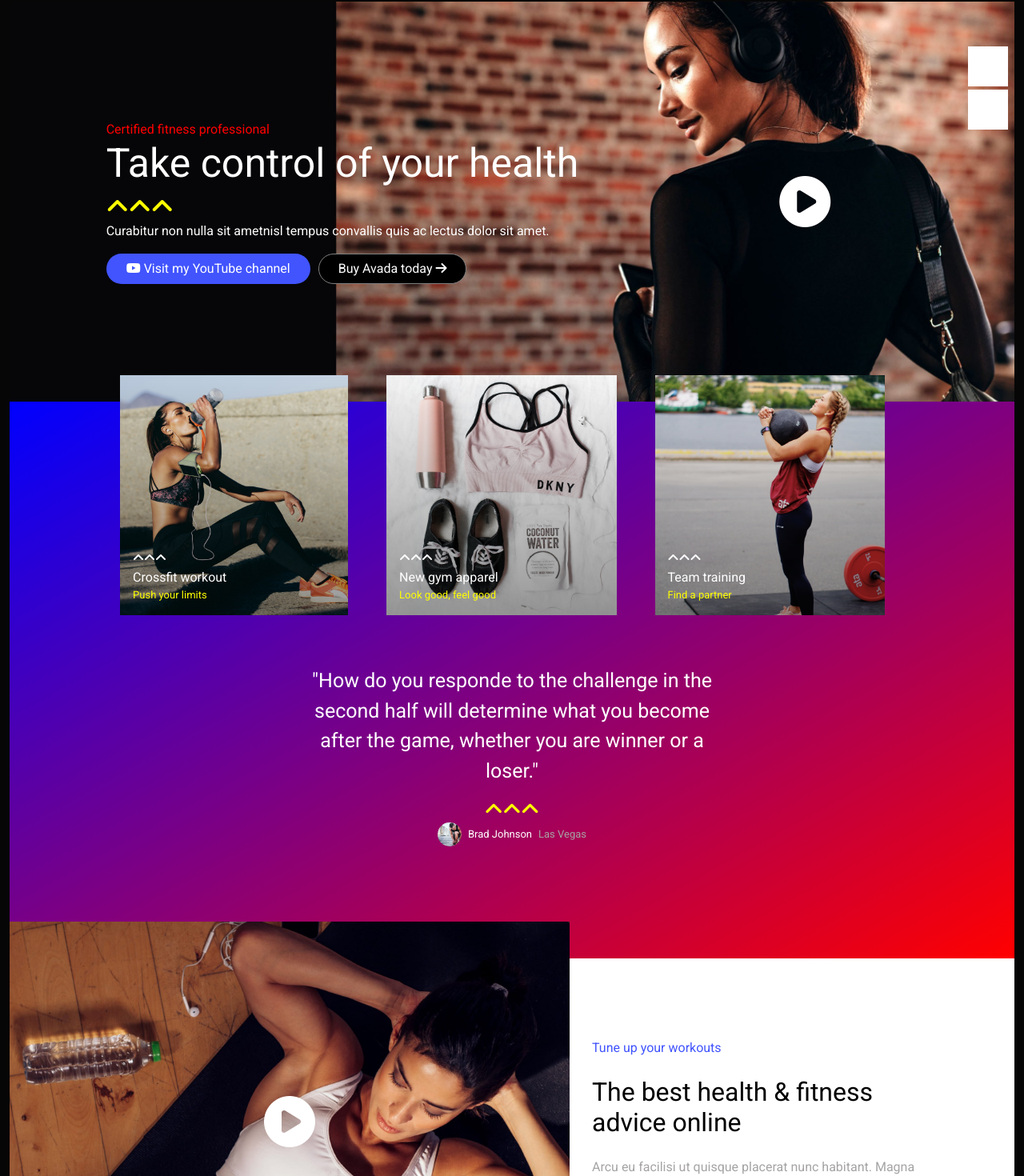
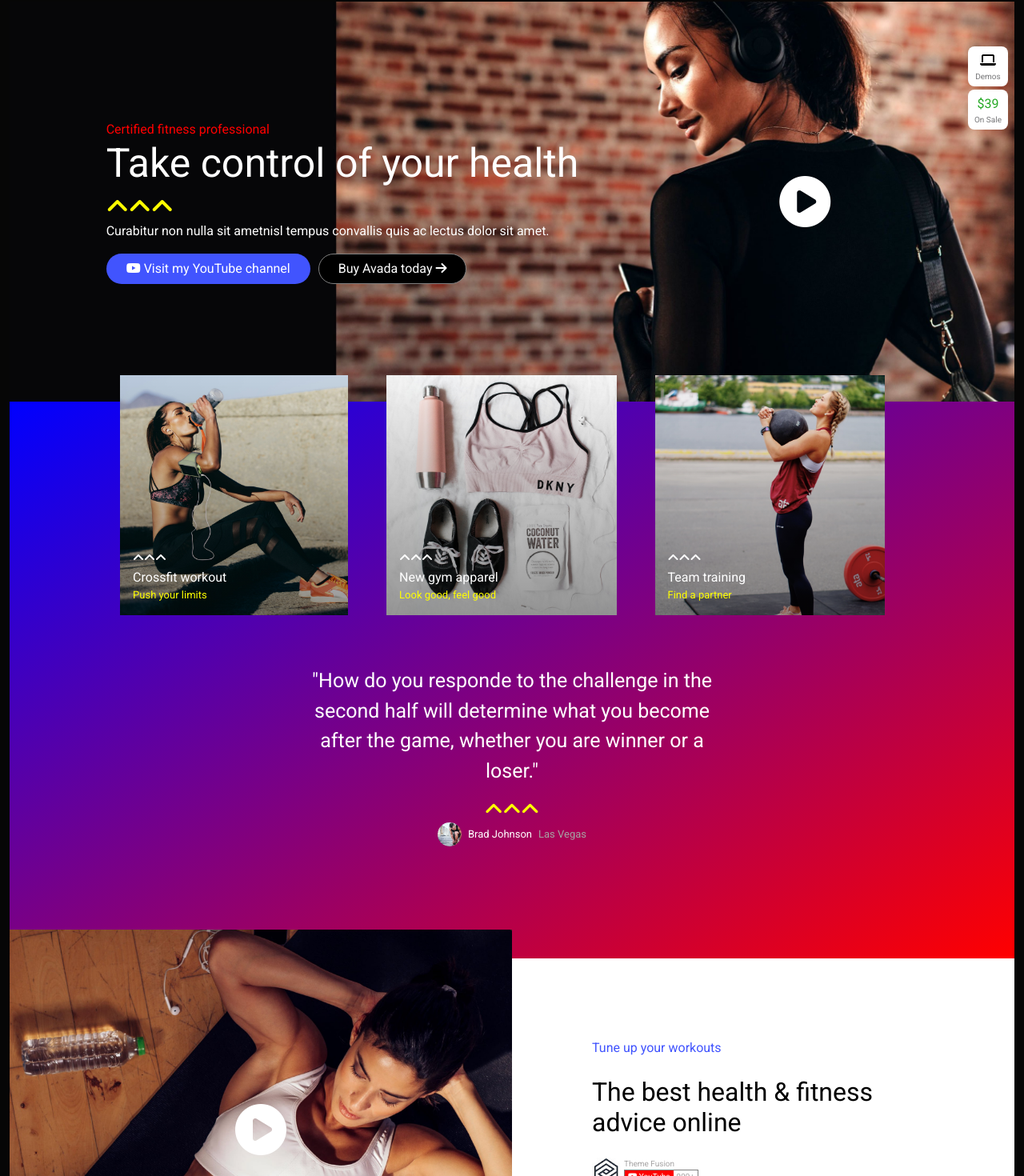
Before and after one commit to Pulcioo/proj-html-vuejs, a Vue app: page / in a window 1280 px wide. Shown: the part 68-1538 px from the top of the page at 80% size. Built offline with nearby package versions, Linux system fonts and the light colour scheme.

Commit message:
aggiunte modifiche generali

```diff
--- a/src/components/CardItem.vue
+++ b/src/components/CardItem.vue
@@ -1,15 +1,15 @@
 <template>
-  <div class="img_container d-flex justify-content-center w-100 absolute">
+  <div class="img_container d-flex justify-content-center w-100">
     <div
       v-for="(item, index) in cards"
       :key="index"
       class="d-flex align-items-end m-4"
     >
-      <div class="wrapper">
+      <div class="wrapper relative">
         <div class="overlay"></div>
         <img :src="'images/' + item.url" alt="cover" id="cover" />
       </div>
-      <div class="d-flex flex-column m-3 info">
+      <div class="d-flex flex-column m-3 absolute">
         <span
           ><i class="fa-solid fa-angle-up"></i
           ><i class="fa-solid fa-angle-up"></i
@@ -32,8 +32,9 @@ export default {
 </script>
 
 <style scoped lang="scss">
-.wrapper {
-  position: relative;
+.img_container {
+  position: absolute;
+  bottom: 405px;
 
   .overlay {
     position: absolute;
@@ -47,14 +48,10 @@ export default {
       background-image: linear-gradient(transparent, rgba(0, 0, 0, 0.8));
     }
   }
-}
 
-#cover {
-  height: 300px;
-  width: 100%;
-}
-
-.info {
-  position: absolute;
+  #cover {
+    height: 300px;
+    width: 100%;
+  }
 }
 </style>
--- a/src/components/ShopComponent.vue
+++ b/src/components/ShopComponent.vue
@@ -27,8 +27,32 @@
       </div>
       <div class="col-1 d-flex justify-content-end">
         <div class="p-2">
-          <div class="box mb-1 mt-5"></div>
-          <div class="box"></div>
+          <div class="box d-flex justify-content-center mb-1 mt-5">
+            <div
+              class="
+                d-flex
+                flex-column
+                justify-content-center
+                align-items-center
+              "
+            >
+              <span><i class="fa-solid fa-laptop black"></i></span>
+              <span id="on-sale">Demos</span>
+            </div>
+          </div>
+          <div class="box d-flex justify-content-center">
+            <div
+              class="
+                d-flex
+                flex-column
+                justify-content-center
+                align-items-center
+              "
+            >
+              <span id="price">$39</span>
+              <span id="on-sale">On Sale</span>
+            </div>
+          </div>
         </div>
       </div>
     </div>
@@ -69,6 +93,16 @@ export default {
     height: 50px;
     width: 50px;
     background-color: white;
+    border-radius: 8px;
+
+    #price {
+      color: rgb(38, 169, 38);
+    }
+
+    #on-sale {
+      font-size: x-small;
+      color: #78787a;
+    }
   }
 }
 </style>
--- a/src/components/YouTubeComponent.vue
+++ b/src/components/YouTubeComponent.vue
@@ -13,6 +13,20 @@
         <div class="p_100">
           <span class="blue">Tune up your workouts</span>
           <h2 class="mt-4 mb-4">The best health & fitness advice online</h2>
+          <div class="d-flex pb_20">
+            <img src="images/unnamed.jpg" alt="logo" id="logo" />
+            <div class="d-flex flex-column">
+              <span class="x_small gray">Theme Fusion</span>
+              <div id="yt-block" class="x_small d-flex align-items-center">
+                <div id="mini_block">
+                  <i class="fa-brands fa-youtube"></i> YouTube
+                </div>
+                <div id="followers">
+                  <span class="gray">999+</span>
+                </div>
+              </div>
+            </div>
+          </div>
           <p class="gray mb-4">
             Arcu eu facilisi ut quisque placerat nunc habitant. Magna semper
             mauris, venenatis, leo integer sit pellentesque.
@@ -54,9 +68,28 @@ export default {
   background-image: url(@/assets/service15-2x.jpg);
   background-size: cover;
   height: 500px;
-  width: 700px;
+  width: 50%;
   border-bottom-right-radius: 25px;
   position: absolute;
-  bottom: 5px;
+  bottom: 50px;
+}
+
+#logo {
+  width: 40px;
+  padding-right: 5px;
+}
+
+#yt-block {
+  border: 1px gray solid;
+
+  #mini_block {
+    background-color: red;
+    color: white;
+    padding: 0 4px;
+  }
+
+  #followers {
+    padding: 0 4px;
+  }
 }
 </style>
--- a/src/style/general.scss
+++ b/src/style/general.scss
@@ -86,13 +86,20 @@ body {
 
 .absolute {
     position: absolute;
-    bottom: 405px;
 }
 
 .small {
     font-size: small;
 }
 
+.x_small {
+    font-size: x-small;
+}
+
+.pb_20 {
+    padding-bottom: 20px;
+}
+
 .w_35 {
     width: 35%;
 }
```
Also changed, not shown: public/images/unnamed.jpg (added).
